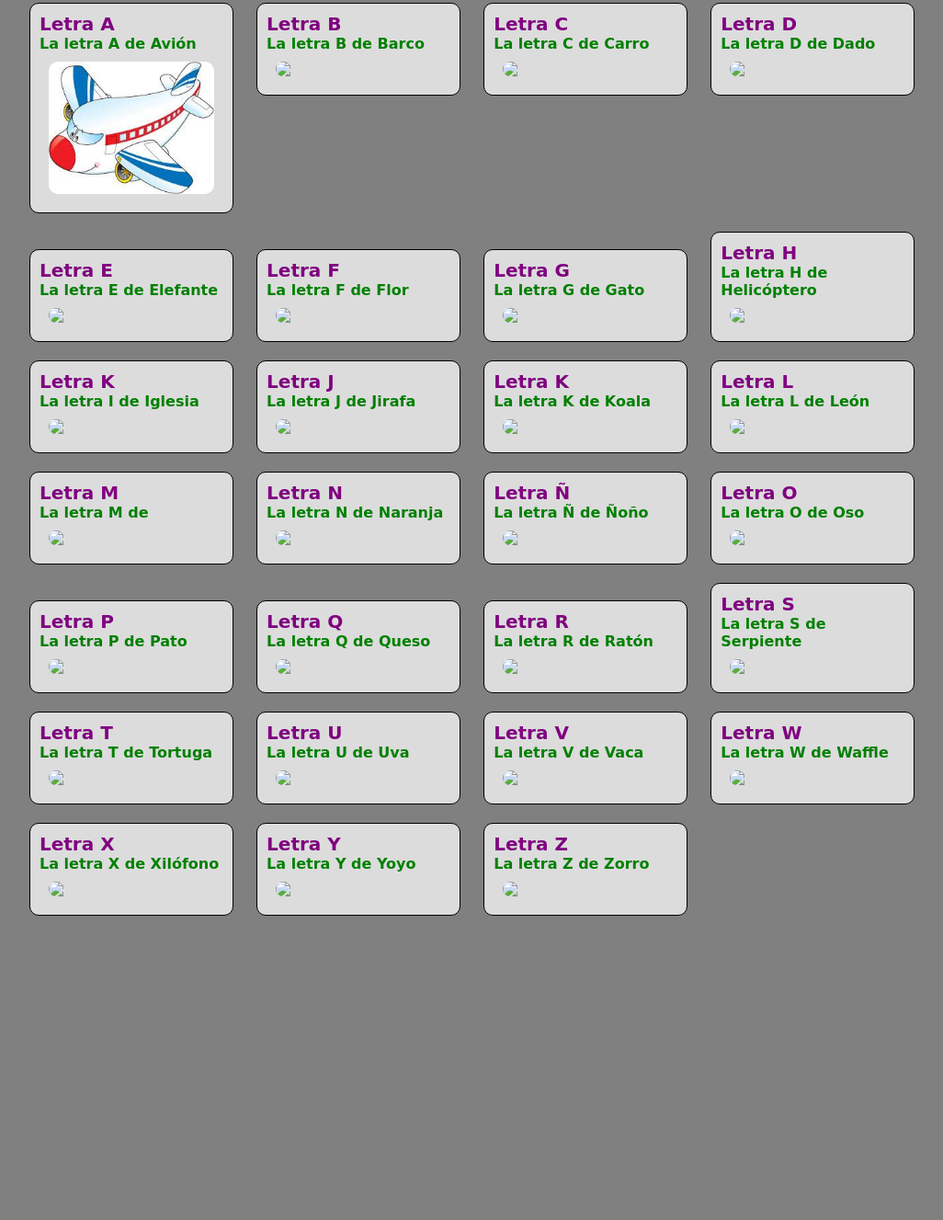
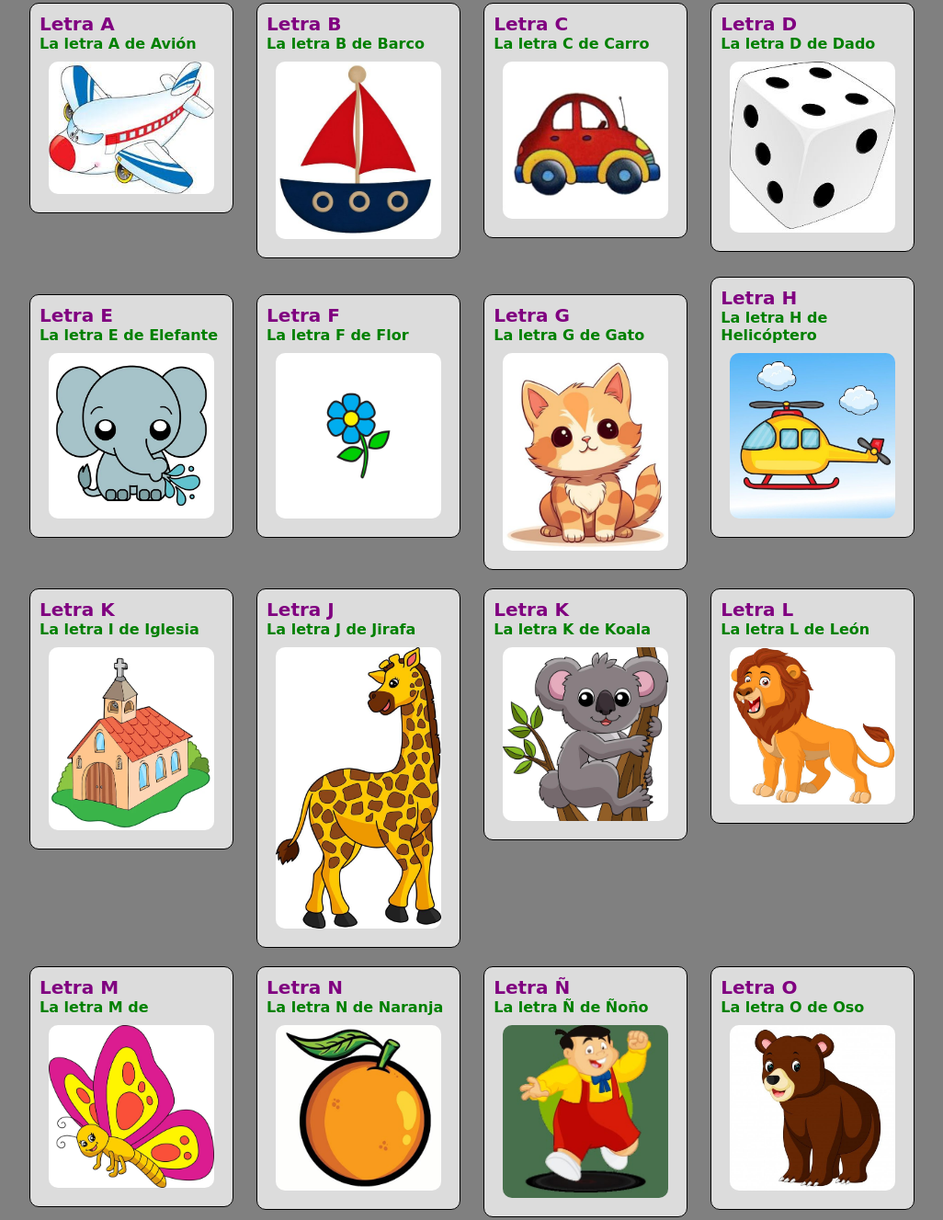
Before and after one commit to AndreaBluM/Lab_ABC_Challenge_Group, a plain HTML site: page index.html in a window 1280 px wide. Shown: the part 153-1480 px from the top of the page at 92% size, without its empty margins (6-1032 px from the left). Before the commit the page ends 1187 px from the top, so only its background shows below. Drawn offline with Linux system fonts and the light colour scheme; the site is published under a folder, as on GitHub Pages, so addresses that start at the root find nothing.

Commit message:
ultimate

```diff
--- a/index.html
+++ b/index.html
@@ -24,157 +24,157 @@
         <div class="grupo">
             <h3 class="letras" style="cursor: pointer;">Letra B</h3>
             <h5 class="frases">La letra B de Barco</h5>
-            <img src="/img/b.jpg">
+            <img src="img/b.jpg">
         </div>
          <!-- letra C -->
         <div class="grupo">
             <h3 class="letras" style="cursor: pointer;">Letra C</h3>
             <h5 class="frases">La letra C de Carro</h5>
-            <img src="/img/c.jpg">
+            <img src="img/c.jpg">
         </div>
          <!-- letra D -->
         <div class="grupo">
             <h3 class="letras" style="cursor: pointer;">Letra D</h3>
             <h5 class="frases">La letra D de Dado</h5>
-            <img src="/img/d.jpg">
+            <img src="img/d.jpg">
         </div>
          <!-- letra E -->
         <div class="grupo">
             <h3 class="letras" style="cursor: pointer;">Letra E</h3>
             <h5 class="frases">La letra E de Elefante</h5>
-            <img src="/img/e.jpg">
+            <img src="img/e.jpg">
         </div>
          <!-- letra F -->
         <div class="grupo">
             <h3 class="letras" style="cursor: pointer;">Letra F</h3>
             <h5 class="frases">La letra F de Flor</h5>
-            <img src="/img/f.jpg">
+            <img src="img/f.jpg">
         </div>
          <!-- letra G -->
         <div class="grupo">
             <h3 class="letras" style="cursor: pointer;">Letra G</h3>
             <h5 class="frases">La letra G de Gato</h5>
-            <img src="/img/g.jpg">
+            <img src="img/g.jpg">
         </div>
          <!-- letra H -->
         <div class="grupo">
             <h3 class="letras" style="cursor: pointer;">Letra H</h3>
             <h5 class="frases">La letra H de Helicóptero</h5>
-            <img src="/img/h.jpg">
+            <img src="img/h.jpg">
         </div>
          <!-- letra I -->
         <div class="grupo">
             <h3 class="letras" style="cursor: pointer;">Letra K</h3>
             <h5 class="frases">La letra I de Iglesia</h5>
-            <img src="/img/i.jpg">
+            <img src="img/i.jpg">
         </div>
          <!-- letra J -->
         <div class="grupo">
             <h3 class="letras" style="cursor: pointer;">Letra J</h3>
             <h5 class="frases">La letra J de Jirafa</h5>
-            <img src="/img/j.jpg">
+            <img src="img/j.jpg">
         </div>
          <!-- letra K -->
         <div class="grupo">
             <h3 class="letras" style="cursor: pointer;">Letra K</h3>
             <h5 class="frases">La letra K de Koala</h5>
-            <img src="/img/k.jpg">
+            <img src="img/k.jpg">
         </div>
          <!-- letra L -->
         <div class="grupo">
             <h3 class="letras" style="cursor: pointer;">Letra L</h3>
             <h5 class="frases">La letra L de León</h5>
-            <img src="/img/l.jpg">
+            <img src="img/l.jpg">
         </div>
          <!-- letra M -->
         <div class="grupo">
             <h3 class="letras" style="cursor: pointer;">Letra M</h3>
             <h5 class="frases">La letra M de </h5>
-            <img src="/img/m.jpg">
+            <img src="img/m.jpg">
         </div>
          <!-- letra N -->
         <div class="grupo">
             <h3 class="letras" style="cursor: pointer;">Letra N</h3>
             <h5 class="frases">La letra N de Naranja</h5>
-            <img src="/img/n.jpg">
+            <img src="img/n.jpg">
         </div>
          <!-- letra Ñ -->
         <div class="grupo">
             <h3 class="letras" style="cursor: pointer;">Letra Ñ</h3>
             <h5 class="frases">La letra Ñ de Ñoño</h5>
-            <img src="/img/ñ.jpg">
+            <img src="img/ñ.jpg">
         </div>
          <!-- letra O -->
         <div class="grupo">
             <h3 class="letras" style="cursor: pointer;">Letra O</h3>
             <h5 class="frases">La letra O de Oso</h5>
-            <img src="/img/o.jpg">
+            <img src="img/o.jpg">
         </div>
          <!-- letra P -->
         <div class="grupo">
             <h3 class="letras" style="cursor: pointer;">Letra P</h3>
             <h5 class="frases">La letra P de Pato</h5>
-            <img src="/img/p.jpg">
+            <img src="img/p.jpg">
         </div>
         <!-- letra Q -->
         <div class="grupo">
             <h3 class="letras" style="cursor: pointer;">Letra Q</h3>
             <h5 class="frases">La letra Q de Queso</h5>
-            <img src="/img/q.jpg">
+            <img src="img/q.jpg">
         </div>
         <!-- letra R -->
         <div class="grupo">
             <h3 class="letras" style="cursor: pointer;">Letra R</h3>
             <h5 class="frases">La letra R de Ratón</h5>
-            <img src="/img/r.jpg">
+            <img src="img/r.jpg">
         </div>
         <!-- letra S -->
         <div class="grupo">
             <h3 class="letras" style="cursor: pointer;">Letra S</h3>
             <h5 class="frases">La letra S de Serpiente</h5>
-            <img src="/img/s.jpg">
+            <img src="img/s.jpg">
         </div>
         <!-- letra T -->
         <div class="grupo">
             <h3 class="letras" style="cursor: pointer;">Letra T</h3>
             <h5 class="frases">La letra T de Tortuga</h5>
-            <img src="/img/t.jpg">
+            <img src="img/t.jpg">
         </div>
         <!-- letra U -->
         <div class="grupo">
             <h3 class="letras" style="cursor: pointer;">Letra U</h3>
             <h5 class="frases">La letra U de Uva</h5>
-            <img src="/img/u.jpg">
+            <img src="img/u.jpg">
         </div>
         <!-- letra V -->
         <div class="grupo">
             <h3 class="letras" style="cursor: pointer;">Letra V</h3>
             <h5 class="frases">La letra V de Vaca</h5>
-            <img src="/img/v.jpg">
+            <img src="img/v.jpg">
         </div>
         <!-- letra W -->
         <div class="grupo">
             <h3 class="letras" style="cursor: pointer;">Letra W</h3>
             <h5 class="frases">La letra W de Waffle</h5>
-            <img src="/img/w.jpg">
+            <img src="img/w.jpg">
         </div>
         <!-- letra X -->
         <div class="grupo">
             <h3 class="letras" style="cursor: pointer;">Letra X</h3>
             <h5 class="frases">La letra X de Xilófono</h5>
-            <img src="/img/x.jpg">
+            <img src="img/x.jpg">
         </div>
         <!-- letra Y -->
         <div class="grupo">
             <h3 class="letras" style="cursor: pointer;">Letra Y</h3>
             <h5 class="frases">La letra Y de Yoyo</h5>
-            <img src="/img/y.jpg">
+            <img src="img/y.jpg">
         </div>
         <!-- letra Z -->
         <div class="grupo">
             <h3 class="letras" style="cursor: pointer;">Letra Z</h3>
             <h5 class="frases">La letra Z de Zorro</h5>
-            <img src="/img/z.jpg">
+            <img src="img/z.jpg">
         </div>
 
 
```
